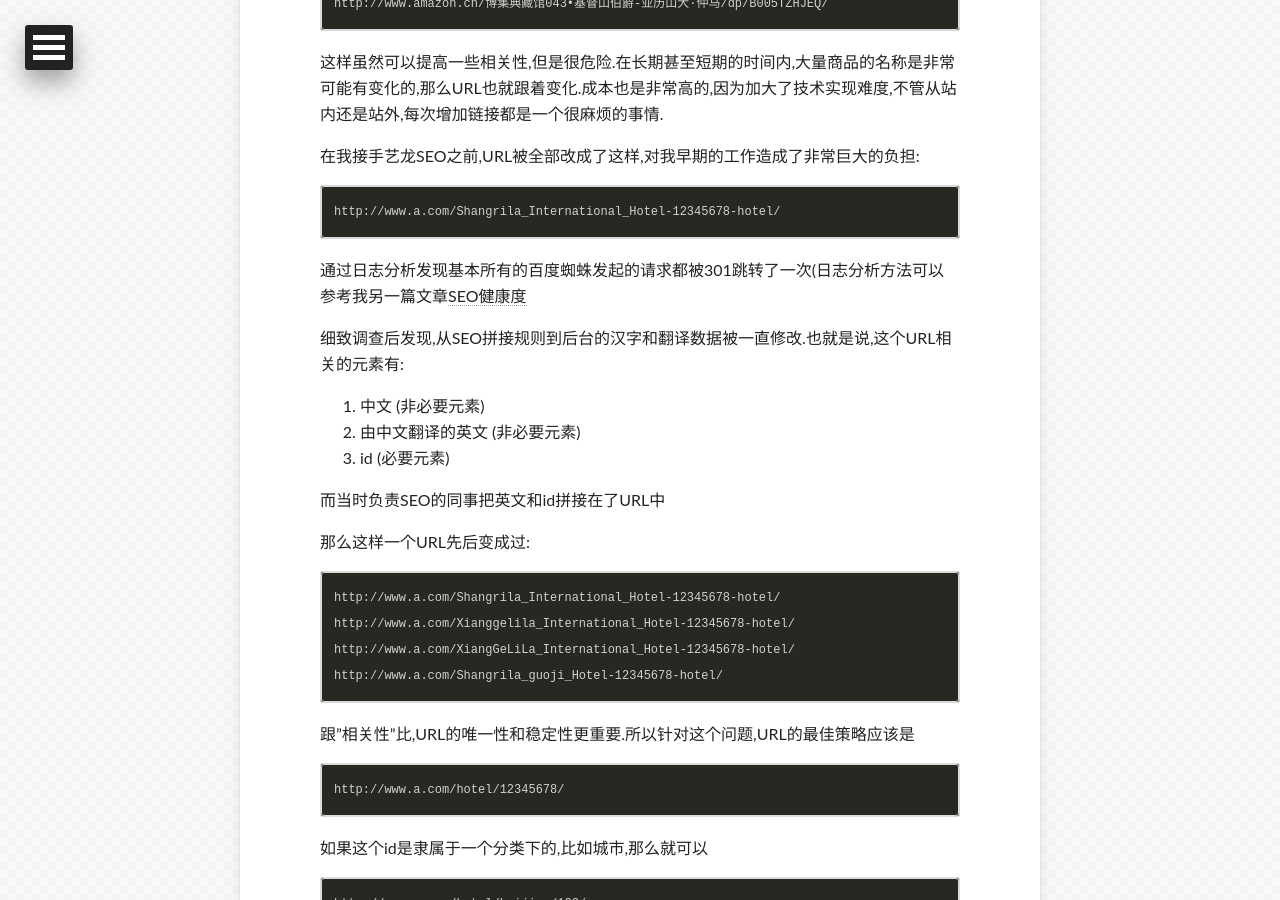
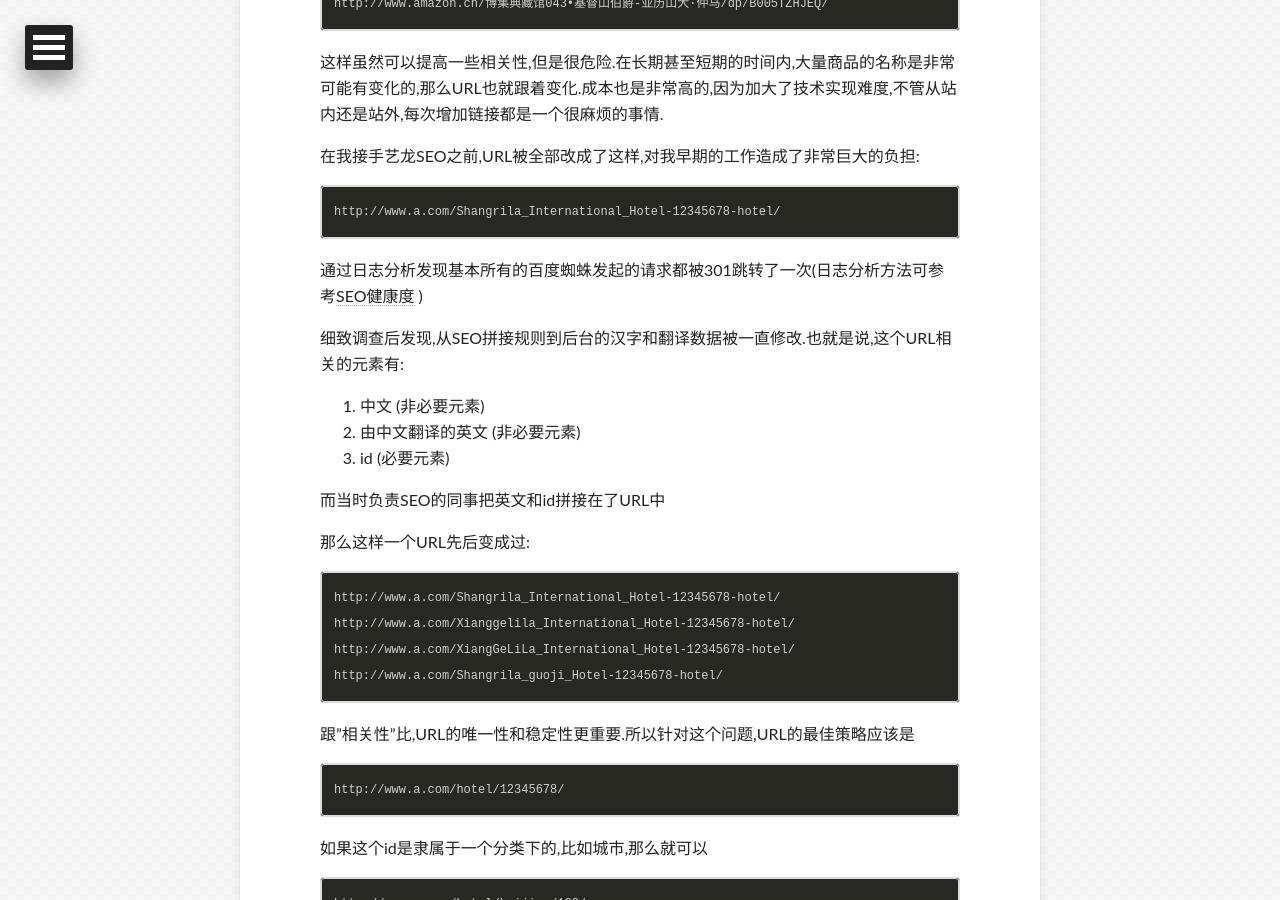
Before and after one commit to apyixiang/apyixiang.github.io, a Jekyll site: the page built from _posts/2015-06-09-avoid-url-repeated-index.markdown, in a window 1280 px wide and 900 px high, scrolled down 2474 px. Built offline with Jekyll 4.4.1, drawn with Linux system fonts in a browser that asks for light colours; some web fonts are replaced; Markdown is read by kramdown in place of the engine named in the settings; comment, search, counter and statistics services are not loaded.

Commit message:
tiny change

````diff
--- a/_posts/2015-06-09-avoid-url-repeated-index.markdown
+++ b/_posts/2015-06-09-avoid-url-repeated-index.markdown
@@ -105,7 +105,7 @@ http://www.amazon.cn/博集典藏馆043•基督山伯爵-亚历山大·仲马/d
 http://www.a.com/Shangrila_International_Hotel-12345678-hotel/
 ```
 
-通过日志分析发现基本所有的百度蜘蛛发起的请求都被301跳转了一次(日志分析方法可以参考我另一篇文章[SEO健康度](/seo-specs/)
+通过日志分析发现基本所有的百度蜘蛛发起的请求都被301跳转了一次(日志分析方法可参考[SEO健康度](/seo-specs/) )
 
 细致调查后发现,从SEO拼接规则到后台的汉字和翻译数据被一直修改.也就是说,这个URL相关的元素有:
 
````
